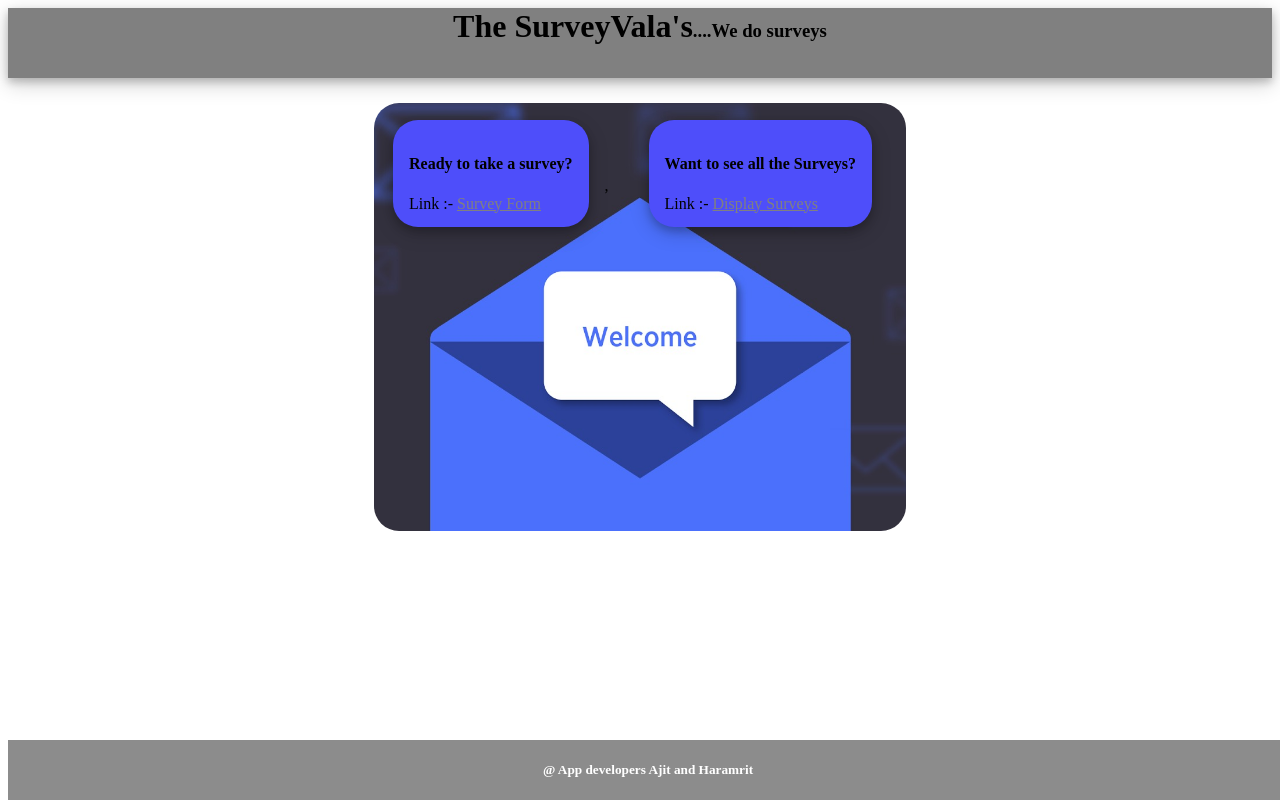
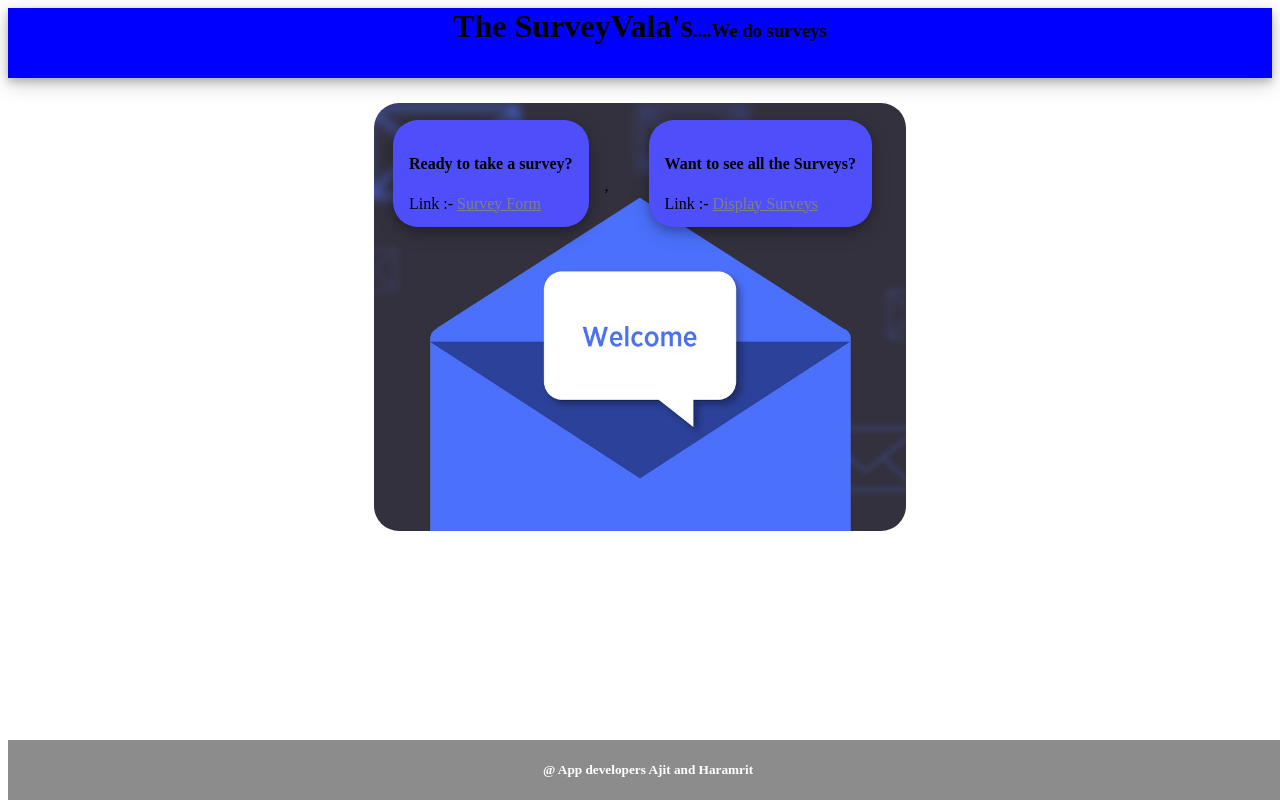
Before and after one commit to haramrit09k/swe645-angular, an Angular app: page / in a window 1280 px wide. Built offline with nearby package versions, Linux system fonts and the light colour scheme.

Commit message:
test gke build #1

```diff
--- a/src/app/home/home.component.css
+++ b/src/app/home/home.component.css
@@ -1,5 +1,5 @@
 .polaroid {
-    background-color: gray;
+    background-color: blue;
     box-shadow: 0 4px 8px 0 rgba(0, 0, 0, 0.2), 0 6px 20px 0 rgba(0, 0, 0, 0.19);
     margin-bottom: 25px;
     height:relative;
```
